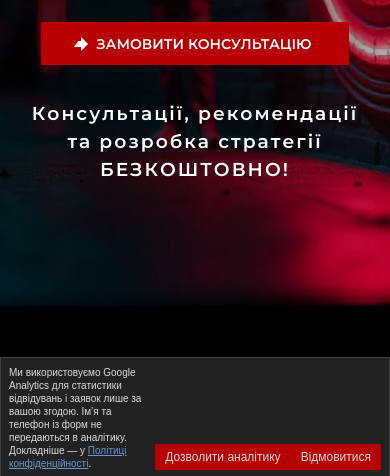
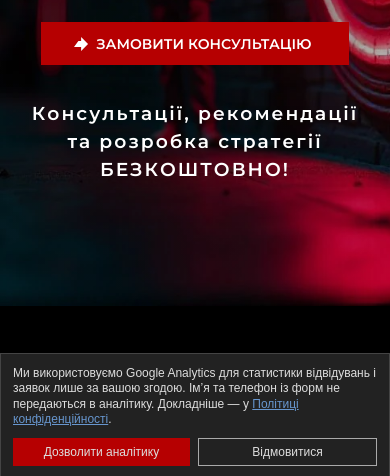
Before and after one commit to dimamarktarg/smart-lead, a website built with Vite: page index.html in a window 390 px wide. Shown: the part 365-841 px from the top of the page. Built offline with nearby package versions, Linux system fonts and the light colour scheme.

Commit message:
Style analytics consent controls

```diff
--- a/styles.css
+++ b/styles.css
@@ -79,3 +79,16 @@ footer{padding-top:38px;padding-bottom:30px}
  .audience{margin-bottom:0}
  .audience-grid article:last-child{border-bottom:0}
 }
+
+/* Analytics consent is optional and can be changed from either page. */
+.cookie-actions{display:flex;flex-wrap:wrap;gap:8px}
+.cookie-actions [data-cookie-decline]{background:transparent;border:1px solid #aaa}
+.cookie-settings{display:block;margin-top:12px;padding:0;border:0;background:none;color:#ef4444;text-decoration:underline;font-size:12px;text-align:left}
+.privacy-page>.cookie-settings{margin:12px 0 24px}
+#analytics-privacy{font-size:clamp(22px,3vw,36px);margin:32px 0 16px}
+@media(max-width:767px){
+ .cookie-banner{align-items:stretch;flex-direction:column;padding:12px}
+ .cookie-banner p{font-size:12px}
+ .cookie-actions{width:100%}
+ .cookie-actions button{flex:1;white-space:normal}
+}
```
